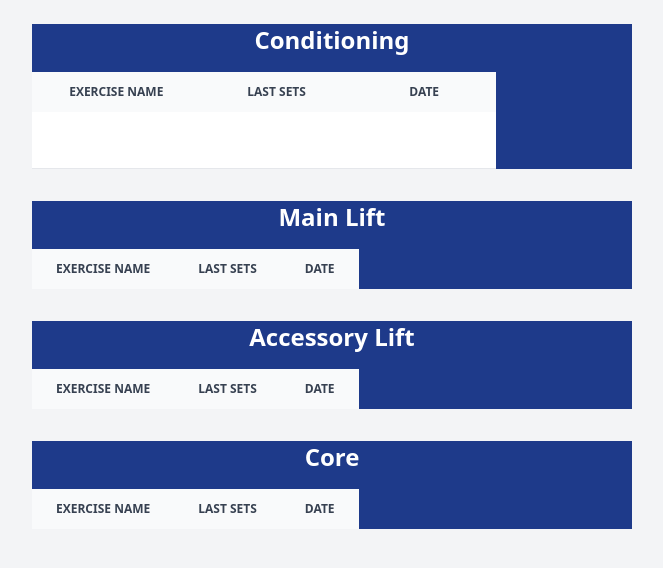
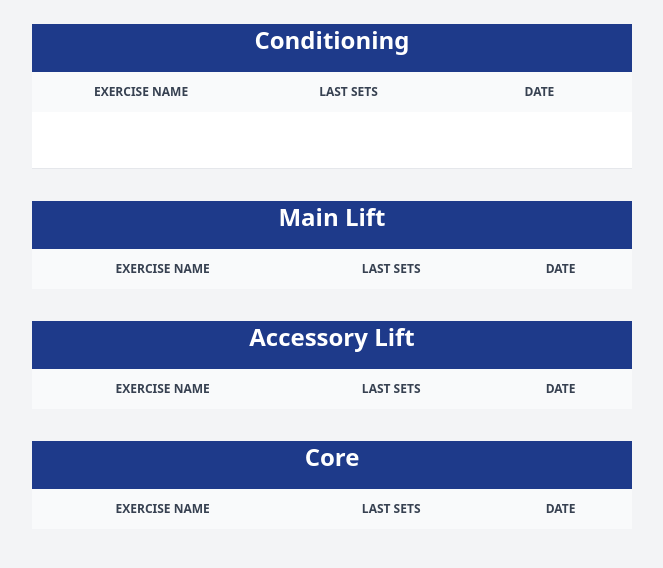
Before and after one commit to wolffiex/strength, a Django app: page / in a window 1280 px wide. Shown: the top 568 px of the page, without its empty margins (308-971 px from the left). Run offline with Django 5.2, Linux system fonts and the light colour scheme; tables that the repository leaves empty hold one stand-in row (values such as "Sample post"); lists and menus that the app fills with data are empty; style sheets or scripts are compiled from the project's sources.

Commit message:
Data is in!

```diff
--- a/exercise/templates/index.html
+++ b/exercise/templates/index.html
@@ -14,7 +14,7 @@
     {% for category, exercises in exercises_by_category.items %}
     <div class="bg-blue-900">
       <h2 class="text-2xl font-bold mb-4 text-white flex items-center justify-center my-6">{{ category }}</h2>
-      <table class="mb-8">
+      <table class="mb-8 w-full">
         <thead class="text-xs text-gray-700 uppercase bg-gray-50 dark:bg-gray-700 dark:text-gray-400">
           <tr>
             <th scope="col" class="px-6 py-3">Exercise Name</th>
--- a/exercise/views.py
+++ b/exercise/views.py
@@ -1,6 +1,6 @@
 from django.shortcuts import render
 from django.db import transaction
-from django.db.models import Max, Case, When, DateField, Prefetch
+from django.db.models import Max, Case, When, DateField, F
 from exercise.models import Exercise, Workout, Set, WorkoutExercise
 from datetime import date
 
@@ -51,7 +51,7 @@ def index(request):
                     output_field=DateField(),
                 )
             )
-            .order_by("-latest_date")
+            .order_by(F("latest_date").asc(nulls_first=True))
         )
 
         exercises_by_category[category_name] = [
```
